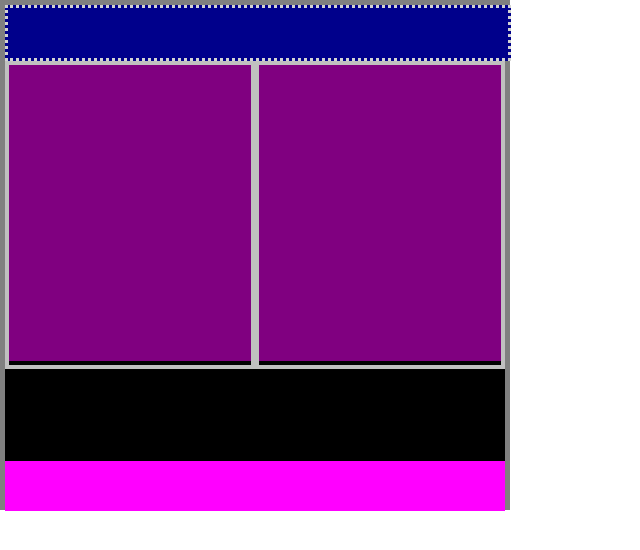
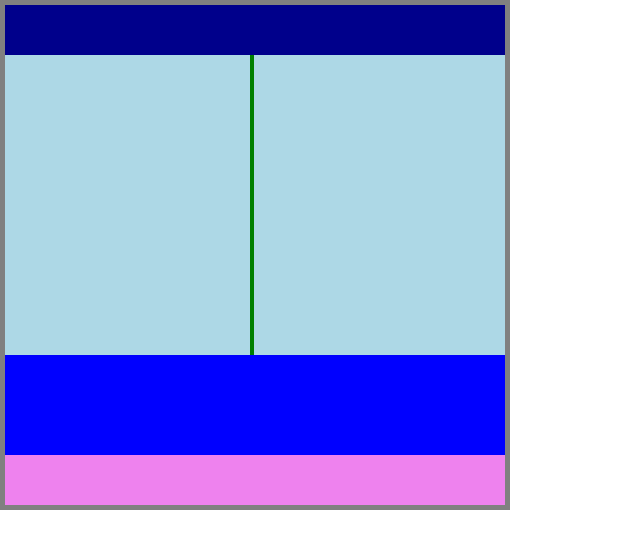
Before and after one commit to brosenbusch/Sandbox, a plain HTML site: page index.html in a window 1280 px wide. Shown: the whole page, without its empty margins (0-640 px from the left). Drawn offline with Linux system fonts and the light colour scheme.

Commit message:
Add files via upload

```diff
--- a/index.html
+++ b/index.html
@@ -10,7 +10,7 @@
         <section>
             <header></header>
             <article id="first">
-              <div class = "left"></div>
+              <div id = "left"></div>
               <div class = "right"></div>
             </article>
 
--- a/style.css
+++ b/style.css
@@ -11,24 +11,27 @@ header{
     width: inherit;
     height: 10%;
     background-color: darkblue ;
-    border: 3px dotted lightgrey;
+
+
 }
 #first{
-    height: 300px;
-    background-color: purple;
+    height: 60%;
+    background-color: lightblue;
 }
 #first div {
-    height:300px;
-    width:48.35%;
-    border: 4px solid silver;
+    height:100%;
+    width:49%;
     float: left;
 }
+#left{
+  border-right: 4px solid green;
+}
 #second{
-    height: 100px;
-    background-color:black;
+    height: 20%;
+    background-color:blue;
 }
 footer{
     height: 10%;
     width: inherit;
-    background-color: magenta;
+    background-color: violet;
 }
```
